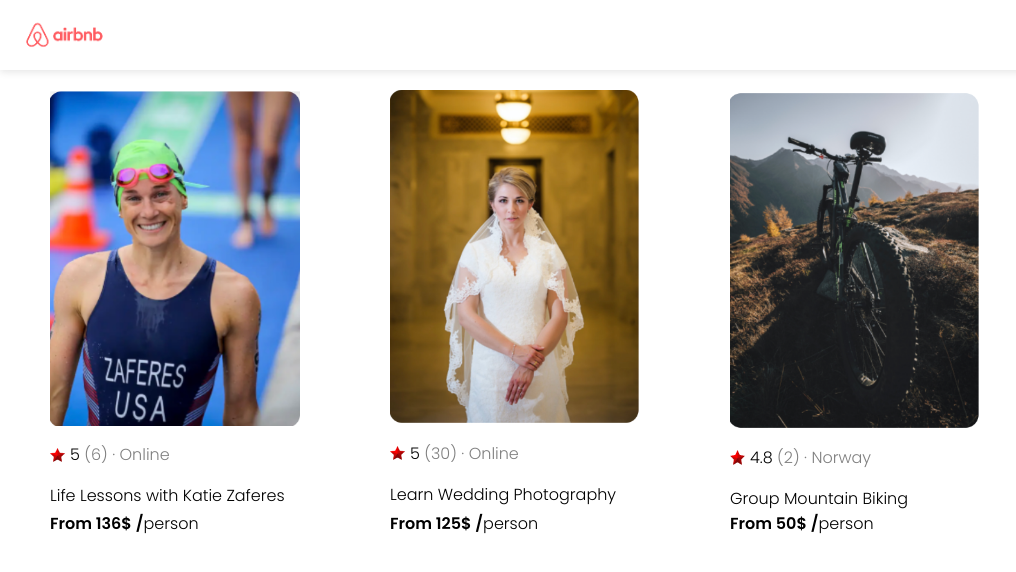
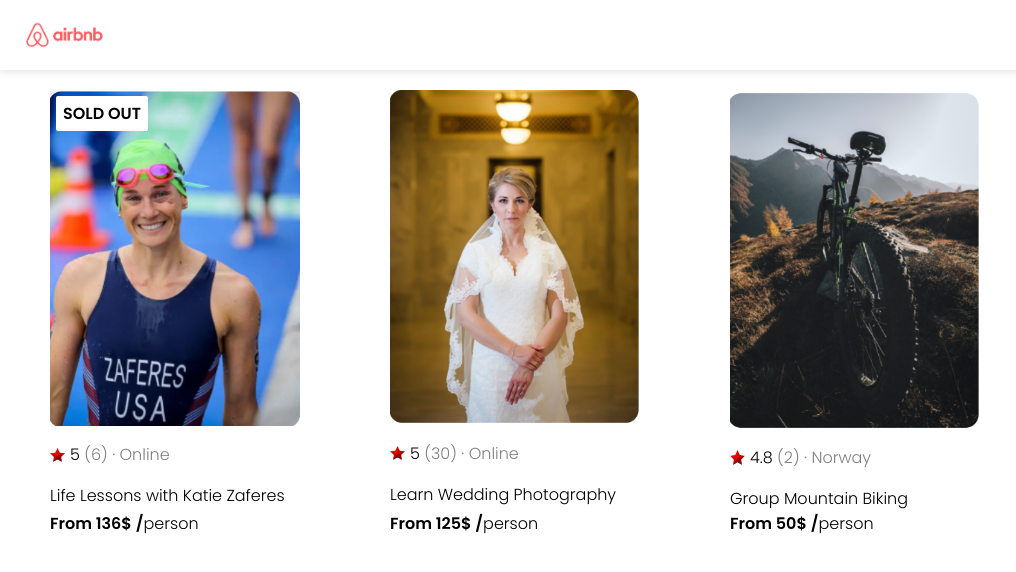
Before and after one commit to ktam512/react-projects, a React (Vite) app in the folder airbnb-experiences-clone/: page / in a window 1280 px wide. Shown: the top 572 px of the page, without its empty margins (0-1016 px from the left). Built offline with nearby package versions, Linux system fonts and the light colour scheme.

Commit message:
Add the SOLD OUT badge that will conditionally show up if the open spots for an activities is 0 Using javascript to handle case in the React program

```diff
--- a/airbnb-experiences-clone/App.jsx
+++ b/airbnb-experiences-clone/App.jsx
@@ -16,6 +16,7 @@
         rating = {data.stats.rating}
         reviewCount = {data.stats.reviewCount}
         location = {data.location}
+        openSpots = {data.openSpots}
         />
         )
     })
--- a/airbnb-experiences-clone/components/Card.jsx
+++ b/airbnb-experiences-clone/components/Card.jsx
@@ -22,6 +22,7 @@
 export default function Card( props) {
     return (
         <div className = "card">
+            {props.openSpots === 0 && <div className = "card--badge">SOLD OUT</div>}
             <img src = {"../images/" + props.img} className = "card--photo"></img>
             <div className = "card--review">
                 <img src = "../images/red-star.png" className = "card--review_star"></img>
--- a/airbnb-experiences-clone/style.css
+++ b/airbnb-experiences-clone/style.css
@@ -44,6 +44,7 @@
     flex: 0 0 auto;
     display:flex;
     flex-direction: column;
+    position:relative;
 
 }
 .card--photo {
@@ -83,3 +84,13 @@
 .card--price span{
    font-weight:bold;
 }
+
+.card--badge {
+    position: absolute;
+    top: 6px;
+    left: 6px;
+    background-color: white;
+    padding: 5px 7px;
+    border-radius: 2px;
+    font-weight: bold;
+}
```
